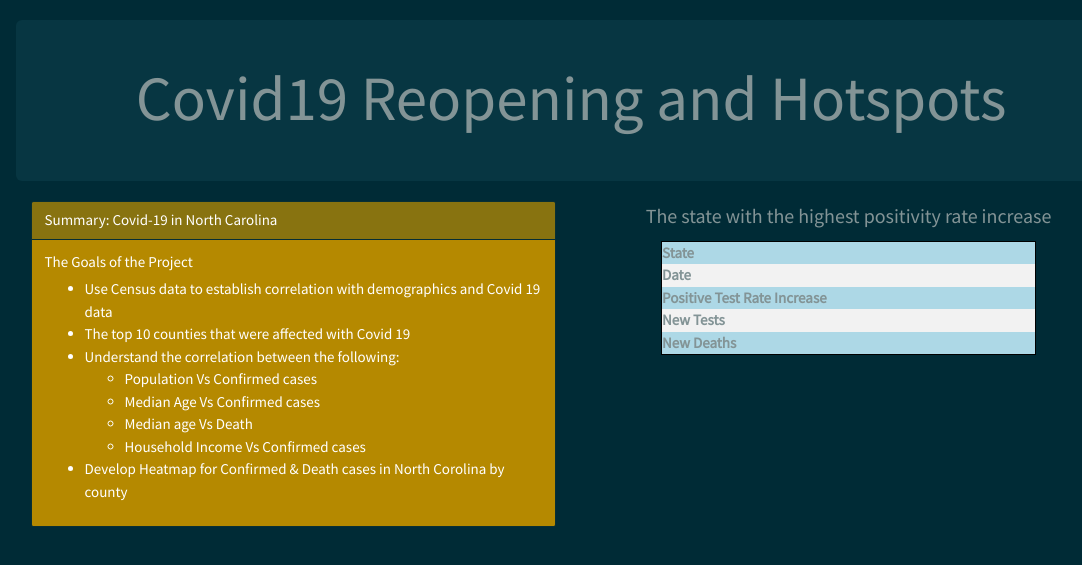
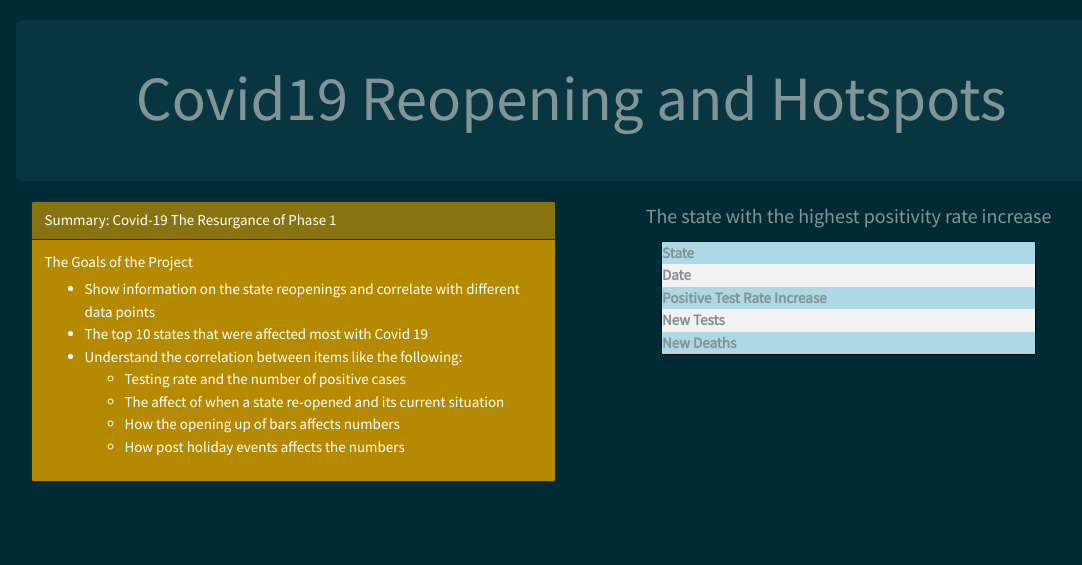
Before and after one commit to gshreve01/COVID-19-State-Reopenings, a Flask app: template Flask/templates/index.html in a window 1280 px wide. Shown: the part 62-627 px from the top of the page, without its empty margins (69-1151 px from the left). Run offline with Flask 2, Linux system fonts and the light colour scheme; the template is opened without the code that fills it, so the values that code supplies are empty; parts of the project's set-up code (start-up, migrations or seed data) failed here and were passed over; some libraries are stand-ins or nearby versions.

Commit message:
additional cleanup of merge

```diff
--- a/Flask/app.py
+++ b/Flask/app.py
@@ -9,11 +9,11 @@ app = Flask(__name__)
 
 # Use flask_pymongo to set up mongo connection
 #TODO: Remove pre check-in
-# username = input("Enter your username: ")
-# password = getpass.getpass("Enter your password: ")
+username = input("Enter your username: ")
+password = getpass.getpass("Enter your password: ")
 
-# # Use flask_pymongo to set up mongo connection
-# SQLALCHEMY_DATABASE_URI = GetURIConfig(username, password)
+# Use flask_pymongo to set up mongo connection
+SQLALCHEMY_DATABASE_URI = GetURIConfig(username, password)
 # print(SQLALCHEMY_DATABASE_URI)
 engine = create_engine(SQLALCHEMY_DATABASE_URI)
 
--- a/Flask/templates/chorplethmap.html
+++ b/Flask/templates/chorplethmap.html
@@ -92,7 +92,7 @@
                                         </div>
                                     </td>
                                     <td>
-                                        <button id="filter-btn" type="button" class="btn btn-default">Apply
+                                        <button id="filter-btn" type="button" class="btn btn-primary">Apply
                                             Selection</button>
                                     </td>
                                 </tr>
--- a/Flask/templates/index.html
+++ b/Flask/templates/index.html
@@ -70,21 +70,20 @@
 
         <div class="col-md-6">
           <div class="card text-white bg-primary mb-3 BiggerText">
-            <div class="card-header">Summary: Covid-19 in North Carolina</div>
+            <div class="card-header">Summary: Covid-19 The Resurgance of Phase 1</div>
             <div class="card-body">
               <h4 class="card-title">The Goals of the Project</h4>
               <ul>
-                <li>Use Census data to establish correlation with demographics and Covid 19 data</li>
-                <li>The top 10 counties that were affected with Covid 19</li>
-                <li>Understand the correlation between the following:
+                <li>Show information on the state reopenings and correlate with different data points</li>
+                <li>The top 10 states that were affected most with Covid 19</li>
+                <li>Understand the correlation between items like the following:
                   <ul>
-                    <li>Population Vs Confirmed cases</li>
-                    <li>Median Age Vs Confirmed cases</li>
-                    <li>Median age Vs Death</li>
-                    <li>Household Income Vs Confirmed cases</li>
+                    <li>Testing rate and the number of positive cases</li>
+                    <li>The affect of when a state re-opened and its current situation</li>
+                    <li>How the opening up of bars affects numbers</li>
+                    <li>How post holiday events affects the numbers</li>
                   </ul>
                 </li>
-                <li>Develop Heatmap for Confirmed &amp; Death cases in North Corolina by county</li>
               </ul>
               <p></p>
             </div>
```
Also changed, not shown: other parts of Flask/templates/index.html (+0 -23 lines), Flask/templates/Dashboard1.html (+25 -0 lines).
